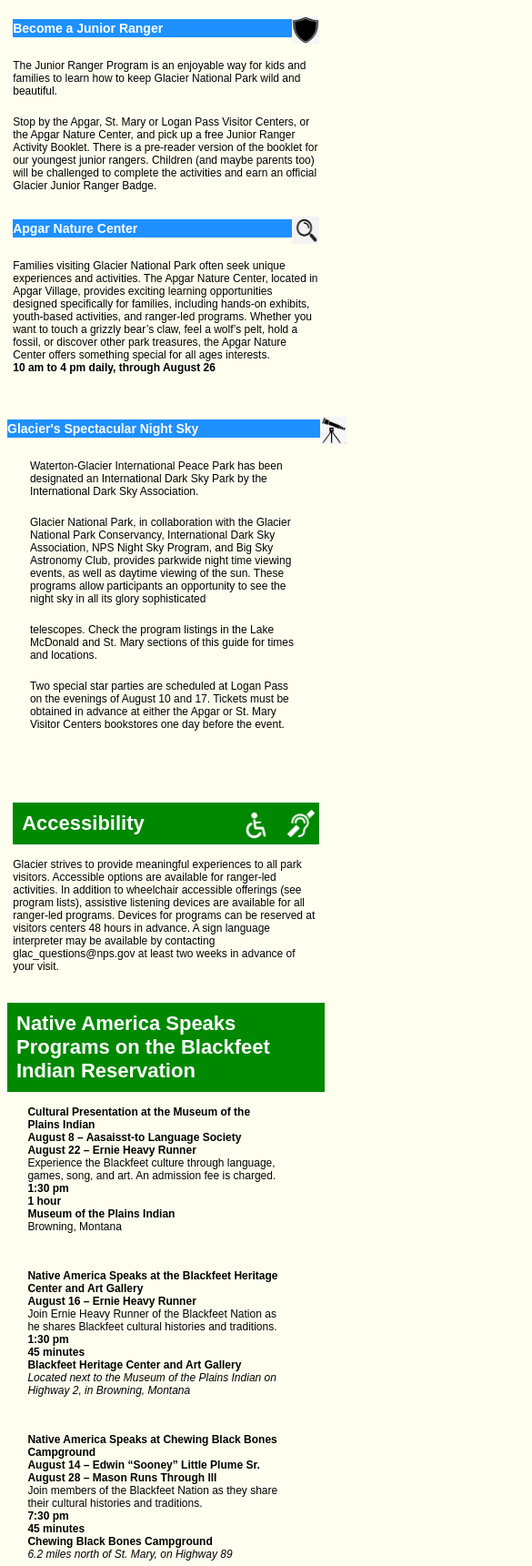
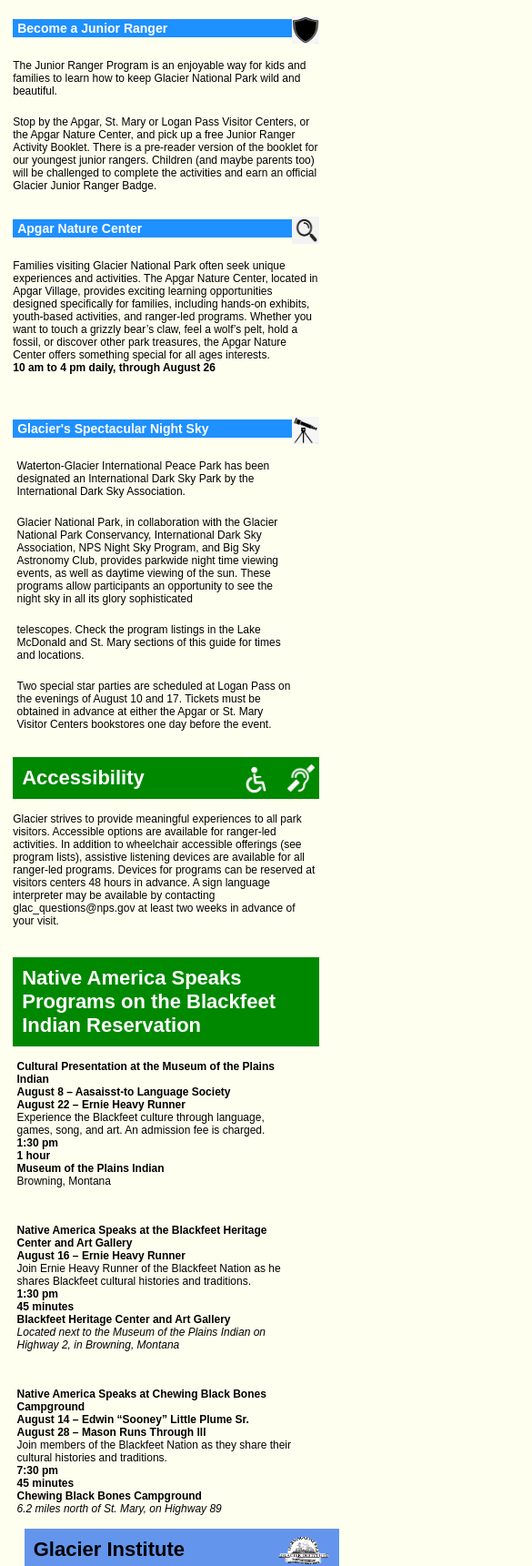
Before and after one commit to qandy19005/myStaticWeb, a plain HTML site: page First/index.html in a window 390 px wide. Shown: the part 1101-2822 px from the top of the page at 91% size, 585 px wide, since content can reach past the window. Drawn offline with Linux system fonts and the light colour scheme; a web font is replaced by a local one.

Commit message:
modify rwd

```diff
--- a/First/index.html
+++ b/First/index.html
@@ -50,7 +50,7 @@
 		</div>
 		</div>
 
-		<div class="flex-box">
+		<div id="flex-box">
 		<h4>Glacier's Spectacular Night Sky <img id="img-small" src="images/telescope.png"></h4>
 		<article>
 		<div id="flex-content">
@@ -131,7 +131,9 @@
 		</section>
 		<div id="box">
 		</div>
-			<h5>Glacier Institute <img id="img-institute" src="images/institute.png"></h5>
+			<div id="center-box">
+			<h5>Glacier Institute <img align="right" id="img-institute" src="images/institute.png"></h5>
+
 			<section>
 			<div class="content">
 				<div class="p">
@@ -187,8 +189,11 @@
 					<div class="content">
 		</div>
 			</section>
+			</div>
 
+			<div id="center-box">
 			<h5>Glacier Park Boat Company Guided Tours and Hikes</h5>
+
 			<section>
 				<div class="content">
 				<div class="p">
@@ -231,6 +236,7 @@
 			</div>
 
 			</section>
+			</div>
 	</main>
 
 <footer>
--- a/First/styles/style.css
+++ b/First/styles/style.css
@@ -35,8 +35,8 @@ h4{
 	font-weight: 900;
 	background-color: #1E90FF;
 	color: white;
-	padding: 2px 10px 2px 0px;
-	position:relative;
+	padding: 2px 10px 2px 5px;
+	position: relative;
 	flex: auto;
 }
 h5{
@@ -46,6 +46,8 @@ h5{
 	padding: 10px 0px 10px 10px;
 	margin-top: 0px;
 	margin-bottom: 10px;
+	vertical-align: middle;
+	width: 1150px;
 }
 main{
 	margin: 0;
@@ -93,9 +95,9 @@ section>.content{
 
 }
 section>#flex-box{
-	flex: auto;
+	flex: none;
 	margin-right: 25px;
-	width: 900px;
+	margin-bottom: -50px;
 }
 article{
 	display: flex;
@@ -129,6 +131,10 @@ article>#flex-content{
 }
 #box{
 	margin-bottom: 30px;
+}
+#center-box{
+	margin: 0px auto;
+	width: 1180px;
 }
 #denominator{
 	bottom: -5px;
@@ -179,9 +185,8 @@ article>#flex-content{
 	height: 45px;
 	margin-top: -10px;
 	margin-bottom: -10px;
-	position:absolute;
-	right:0px;
 	width: 80px;
+
 }
 #img-small{
 	height: 30px;
@@ -205,8 +210,18 @@ article>#flex-content{
 
 	}
 	article>#flex-content{
-		width: 70%;
+		width: 90%;
 		margin-bottom: -90px;
+	}
+	section>#flex-box{
+		width: 90%;
+	}
+	#center-box
+	{
+		width: 90%;
+	}
+	h5{
+		width: 100%;
 	}
 }
 @media (max-width: 500px){
@@ -215,8 +230,11 @@ article>#flex-content{
 		margin-bottom: -30px;
 	}
 	article>#flex-content{
-		width: 80%;
+		width: 90%;
 		margin-bottom: -70px;
+	}
+	section>#flex-box{
+		width: 90%;
 	}
 	h1{
 		font-size: xx-small;
@@ -224,4 +242,7 @@ article>#flex-content{
 	logo-span{
 		font-size: xx-small;
 	}
+	.content table{
+		width: 90%;
+	}
 }
```
